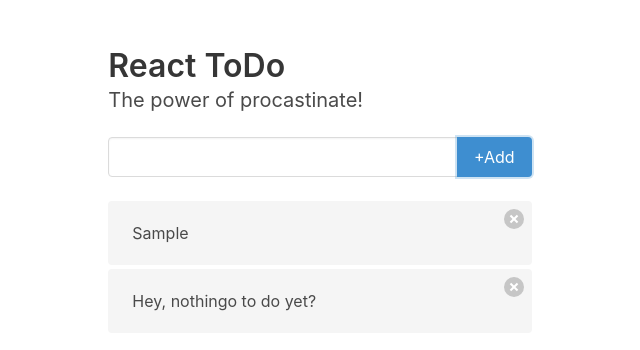
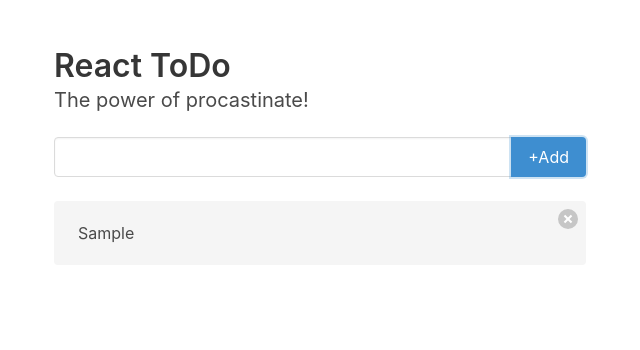
Before and after one commit to Max131/react-todo, a React (Create React App) app: page / in a window 1280 px wide. Both pictures are taken after typing "Sample" into the empty fields and a click on the button "+Add". Shown: the top 350 px of the page, without its empty margins (320-960 px from the left). Built offline with nearby package versions, Linux system fonts and the light colour scheme.

Commit message:
Refactored

```diff
--- a/src/App.js
+++ b/src/App.js
@@ -1,135 +1,15 @@
-import React, { useState, useRef, useEffect } from 'react';
-import './style.css';
-
-const Form = ({ addTodo }) => {
-  const [newTodo, setNewTodo] = useState('');
-  const Input = useRef();
-
-  function handleSubmit(e) {
-    e.preventDefault();
-    Input.current.value = '';
-    if (newTodo.trim() === '') return;
-    addTodo(newTodo);
-    setNewTodo('');
-  }
-  return (
-    <form onSubmit={handleSubmit}>
-      <div className="field has-addons">
-        <div className="control is-expanded">
-          <input
-            className="input"
-            type="text"
-            name=""
-            id=""
-            onChange={e => setNewTodo(e.target.value)}
-            ref={Input}
-          />
-        </div>
-        <div className="control">
-          <button className="button is-info">+Add</button>
-        </div>
-      </div>
-    </form>
-  );
-};
-
-const FilterButtons = () => {
-  return (
-    <div className="buttons has-addons is-centered mt-5">
-      <button className="button is-light">All</button>
-      <button className="button is-light">Doned</button>
-      <button className="button is-light">Pending</button>
-    </div>
-  );
-};
-
-const Todo = ({ todo, index, deleteTodo, updateTodo }) => {
-  function handleDoubleClick(e) {
-    updateTodo(e.target.id);
-  }
-
-  function handleClickClose(id) {
-    deleteTodo(id);
-  }
-
-  return (
-    <li
-      className={
-        todo.state
-          ? 'notification mb-1 is-success'
-          : 'notification mb-1 is-light'
-      }
-      key={index}
-      id={index}
-      onDoubleClick={handleDoubleClick}
-    >
-      <div
-        className="delete"
-        id={index}
-        onClick={e => handleClickClose(+e.target.id)}
-      />
-      {todo.todo}
-    </li>
-  );
-};
-
-const TodoList = ({ todos, deleteTodo, updateTodo }) => {
-  return (
-    <ul className="mt-5">
-      {todos.map((item, index) => (
-        <Todo
-          todo={item}
-          index={index}
-          deleteTodo={deleteTodo}
-          updateTodo={updateTodo}
-        />
-      ))}
-    </ul>
-  );
-};
-
-const TodoApp = () => {
-  const [todos, setTodos] = useState([
-    { todo: 'Hey, nothingo to do yet?', state: false }
-  ]);
-
-  useEffect(() => {
-    console.table([...todos]);
-  }, [todos]);
-
-  function addTodo(todo) {
-    let newTodo = { todo, state: false };
-    setTodos([newTodo, ...todos]);
-  }
-
-  function updateTodo(todo) {
-    let todosTmp = [...todos];
-    todosTmp[todo].state = !todosTmp[todo].state;
-    setTodos([...todosTmp]);
-  }
-
-  function deleteTodo(id) {
-    const filteredTodos = todos.filter((todo, index) => index !== id);
-    setTodos([...filteredTodos]);
-  }
-  return (
-    <div className="section mt-5 pt-0">
-      <Form addTodo={addTodo} />
-      <TodoList todos={todos} deleteTodo={deleteTodo} updateTodo={updateTodo} />
-      {/*<FilterButtons />*/}
-    </div>
-  );
-};
+import 'bulma/css/bulma.min.css';
+import TodoApp from './Components/TodoApp';
 
 export default function App() {
   return (
     <div className="columns is-centered">
-      <div className="column is-5-desktop">
+      <div className="column is-6-desktop is-8-tablet">
         <div className="section mb-0 pb-0">
           <h1 className="title">React ToDo</h1>
           <p className="subtitle">The power of procastinate!</p>
         </div>
-        <TodoApp className="" />
+        <TodoApp />
       </div>
     </div>
   );
--- /dev/null
+++ b/src/Components/TodoApp/TodoForm.js
@@ -0,0 +1,36 @@
+import {useState, useRef} from 'react';
+
+const TodoForm = ({ createTodo }) => {
+  const [newTodo, setNewTodo] = useState('');
+  const Input = useRef();
+
+  function handleSubmit(e) {
+    e.preventDefault();
+    Input.current.value = '';
+    if (newTodo.trim() === '') return;
+    createTodo(newTodo);
+    setNewTodo('');
+  }
+
+  return (
+    <form onSubmit={handleSubmit}>
+      <div className="field has-addons">
+        <div className="control is-expanded">
+          <input
+            className="input"
+            type="text"
+            name=""
+            id=""
+            onChange={e => setNewTodo(e.target.value)}
+            ref={Input}
+          />
+        </div>
+        <div className="control">
+          <button className="button is-info">+Add</button>
+        </div>
+      </div>
+    </form>
+  );
+};
+
+export default TodoForm;
--- /dev/null
+++ b/src/Components/TodoApp/TodoItem.js
@@ -0,0 +1,35 @@
+const TodoItem = ({ todo, index, deleteTodo, updateTodos }) => {
+  const noSelect =  {
+    userSelect: "none"
+  }
+  function handleDoubleClick(e) {
+    updateTodos(index);
+  }
+
+  function handleClickClose(id) {
+    deleteTodo(id);
+  }
+
+  return (
+    <li
+      className={
+        todo.state
+          ? 'notification mb-1 is-success'
+          : 'notification mb-1 is-light'
+      }
+      key={todo.id}
+      id={todo.id}
+      onDoubleClick={handleDoubleClick}
+      style={noSelect}
+    >
+      <div
+        className="delete"
+        data-id={index}
+        onClick={e => handleClickClose(index)}
+      />
+      {todo.todo}
+    </li>
+  );
+};
+
+export default TodoItem;
--- /dev/null
+++ b/src/Components/TodoApp/TodoList.js
@@ -0,0 +1,19 @@
+import TodoItem from './TodoItem';
+
+const TodoList = ({ todos, deleteTodo, updateTodos }) => {
+  return (
+    <ul className="mt-5">
+      {todos.map((item, index) => (
+        <TodoItem
+          todo={item}
+          index={index}
+          key={item.id}
+          deleteTodo={deleteTodo}
+          updateTodos={updateTodos}
+        />
+      ))}
+    </ul>
+  );
+};
+
+export default TodoList;
--- /dev/null
+++ b/src/Components/TodoApp/index.js
@@ -0,0 +1,47 @@
+import React, {useState, useEffect} from 'react';
+import TodoForm from './TodoForm';
+import TodoList from './TodoList';
+
+const TodoApp = () => {
+  const [todos, setTodos] = useState([]);
+
+  //useEffect to load storaged todos
+  useEffect(() => {
+    const getTodos = JSON.parse(localStorage.getItem('ReactMyTodos'));
+    (getTodos) && setTodos([...getTodos]);
+  }, []);
+
+  //useEffect to update todos on changes
+  useEffect(() => {
+    localStorage.setItem('ReactMyTodos', JSON.stringify(todos));
+  }, [todos]);
+
+  //Create todo function
+  function createTodo(todo) {
+    let newTodo = {id: new Date().getTime(), todo, state: false };
+    setTodos([newTodo, ...todos]);
+  }
+
+  //Update todo state function
+  function updateTodos(todo) {
+    let todosTmp = [...todos];
+    todosTmp[todo].state = !todosTmp[todo].state;
+    setTodos([...todosTmp]);
+  }
+
+  //Delete todo function
+  function deleteTodo(id) {
+    const filteredTodos = todos.filter((todo, index) => index !== id);
+    setTodos([...filteredTodos]);
+  }
+
+  return (
+    <div className="section mt-5 pt-0">
+      <TodoForm createTodo={createTodo} />
+      <TodoList todos={todos} deleteTodo={deleteTodo} updateTodos={updateTodos} />
+      {/*<FilterButtons />*/}
+    </div>
+  );
+};
+
+export default TodoApp;
--- a/src/index.js
+++ b/src/index.js
@@ -1,6 +1,4 @@
-import React from "react";
 import ReactDOM from "react-dom";
-
 import App from "./App";
 
 ReactDOM.render(<App />, document.getElementById("root"));
```
Also changed, not shown: package.json (+7 -2 lines), src/Components/TodoApp/TodoFilter.js (added, +11 -0 lines), 2 other files (tests, documents, lock files or other folders).
